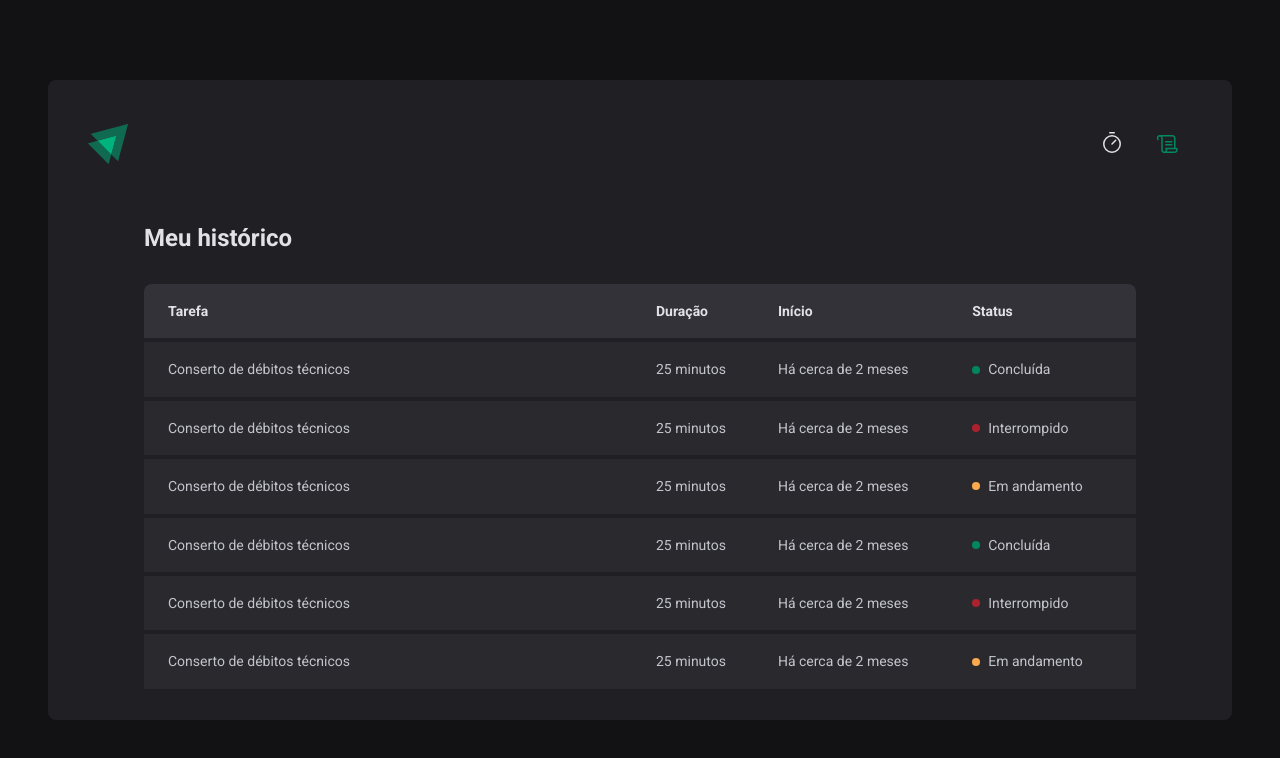
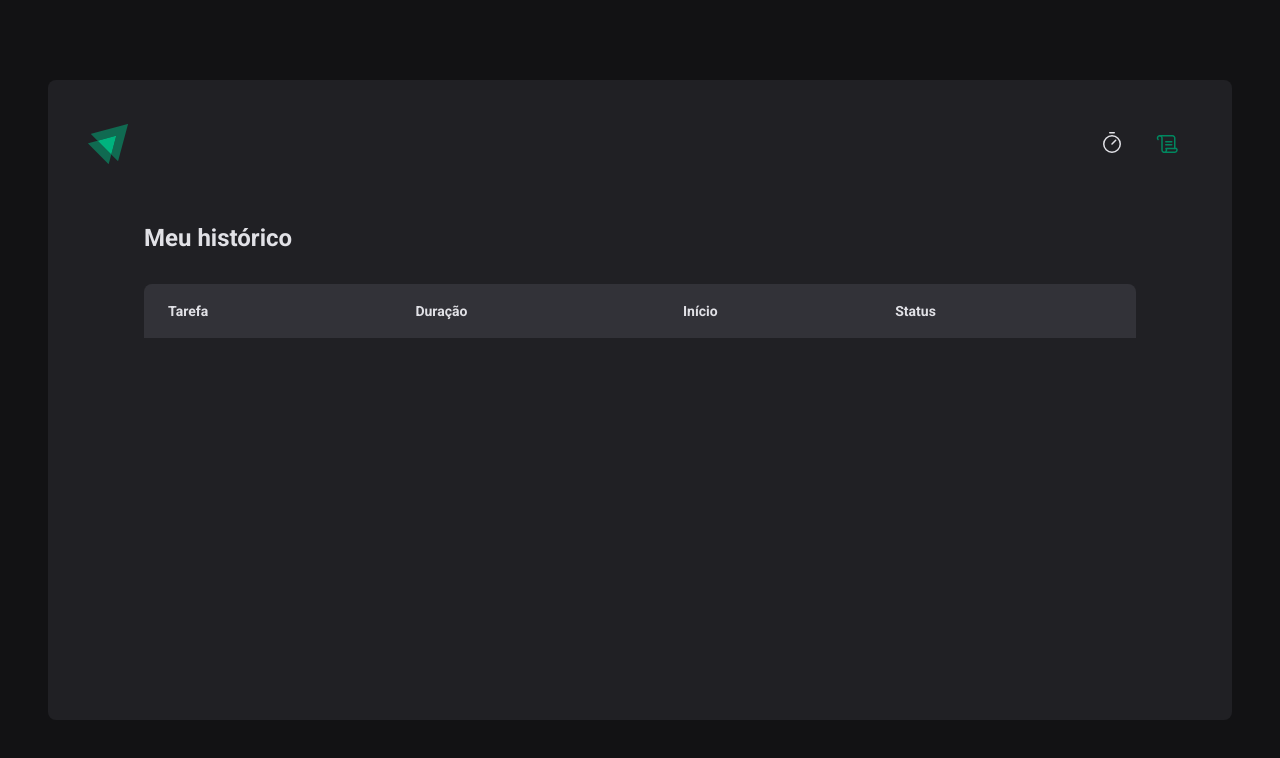
Before and after one commit to jonatas-melo-silva/ignite-timer, a React (Vite) app: page /history in a window 1280 px wide. Shown: the top 758 px of the page. Built offline with nearby package versions, Linux system fonts and the light colour scheme.

Commit message:
:construction: Add listagem de ciclos

```diff
--- a/src/pages/History/index.tsx
+++ b/src/pages/History/index.tsx
@@ -1,7 +1,11 @@
 import { ReactElement } from 'react'
+import { formatDistanceToNow } from 'date-fns'
+import ptBR from 'date-fns/locale/pt-BR'
+import { useCyclesContext } from '../../contexts/CyclesContext'
 import { HistoryContainer, HistoryList, Status } from './styles'
 
 export function History(): ReactElement {
+  const { cycles } = useCyclesContext()
   return (
     <HistoryContainer>
       <h1>Meu histórico</h1>
@@ -17,54 +21,29 @@
             </tr>
           </thead>
           <tbody>
-            <tr>
-              <td>Conserto de débitos técnicos </td>
-              <td>25 minutos</td>
-              <td>Há cerca de 2 meses</td>
-              <td>
-                <Status statusColor="green">Concluída</Status>
-              </td>
-            </tr>
-            <tr>
-              <td>Conserto de débitos técnicos </td>
-              <td>25 minutos</td>
-              <td>Há cerca de 2 meses</td>
-              <td>
-                <Status statusColor="red">Interrompido</Status>
-              </td>
-            </tr>
-            <tr>
-              <td>Conserto de débitos técnicos </td>
-              <td>25 minutos</td>
-              <td>Há cerca de 2 meses</td>
-              <td>
-                <Status statusColor="yellow">Em andamento</Status>
-              </td>
-            </tr>
-            <tr>
-              <td>Conserto de débitos técnicos </td>
-              <td>25 minutos</td>
-              <td>Há cerca de 2 meses</td>
-              <td>
-                <Status statusColor="green">Concluída</Status>
-              </td>
-            </tr>
-            <tr>
-              <td>Conserto de débitos técnicos </td>
-              <td>25 minutos</td>
-              <td>Há cerca de 2 meses</td>
-              <td>
-                <Status statusColor="red">Interrompido</Status>
-              </td>
-            </tr>
-            <tr>
-              <td>Conserto de débitos técnicos </td>
-              <td>25 minutos</td>
-              <td>Há cerca de 2 meses</td>
-              <td>
-                <Status statusColor="yellow">Em andamento</Status>
-              </td>
-            </tr>
+            {cycles.map((cycle) => (
+              <tr key={cycle.id}>
+                <td>{cycle.task}</td>
+                <td>{cycle.minutesAmount} minutos</td>
+                <td>
+                  {formatDistanceToNow(cycle.startDate, {
+                    addSuffix: true,
+                    locale: ptBR,
+                  })}
+                </td>
+                <td>
+                  {cycle.status === 'concluded' && (
+                    <Status statusColor="green">Concluída</Status>
+                  )}
+                  {cycle.status === 'interrupted' && (
+                    <Status statusColor="red">Interrompido</Status>
+                  )}
+                  {cycle.status === 'pending' && (
+                    <Status statusColor="yellow">Em andamento</Status>
+                  )}
+                </td>
+              </tr>
+            ))}
           </tbody>
         </table>
       </HistoryList>
```
